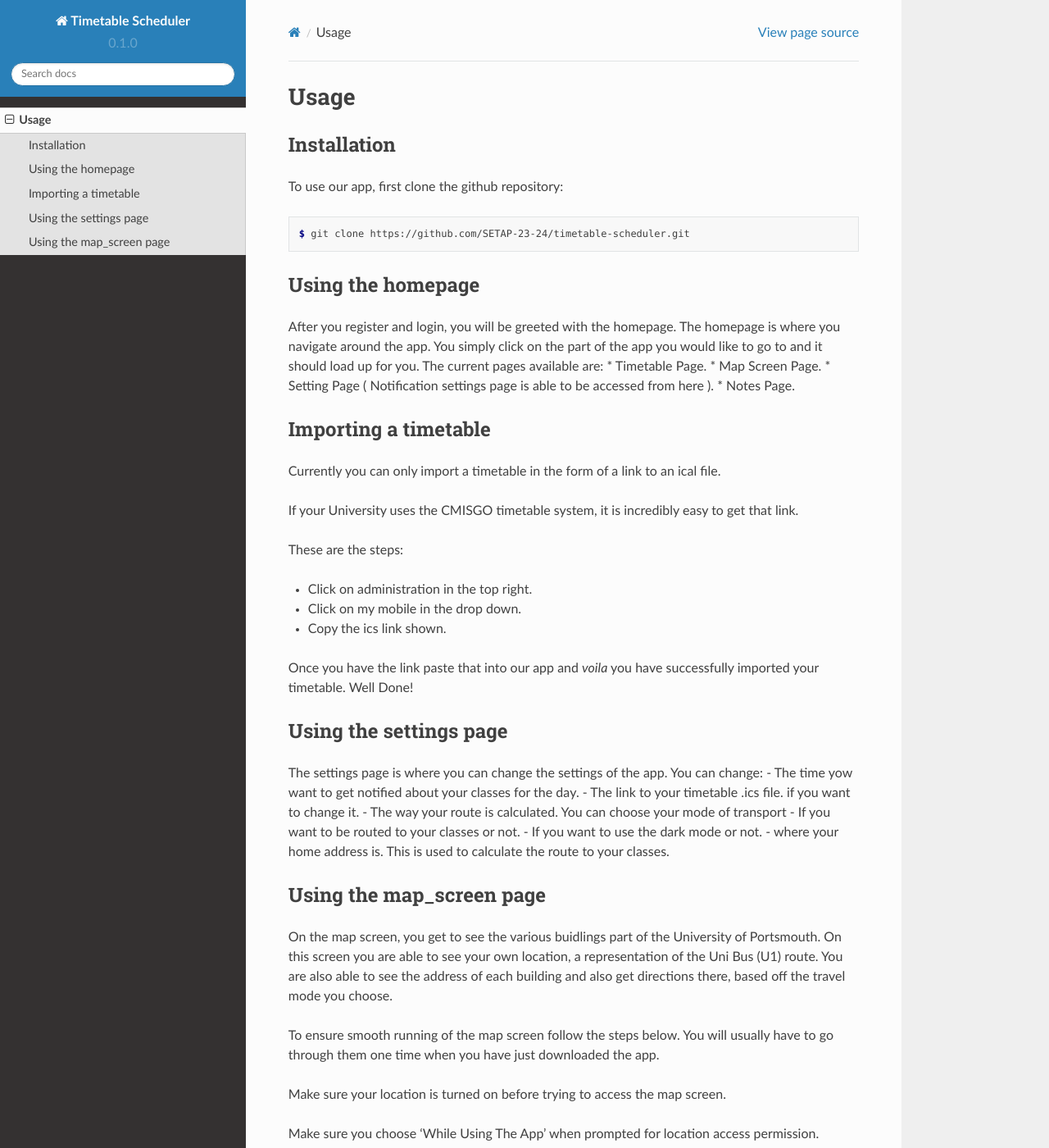
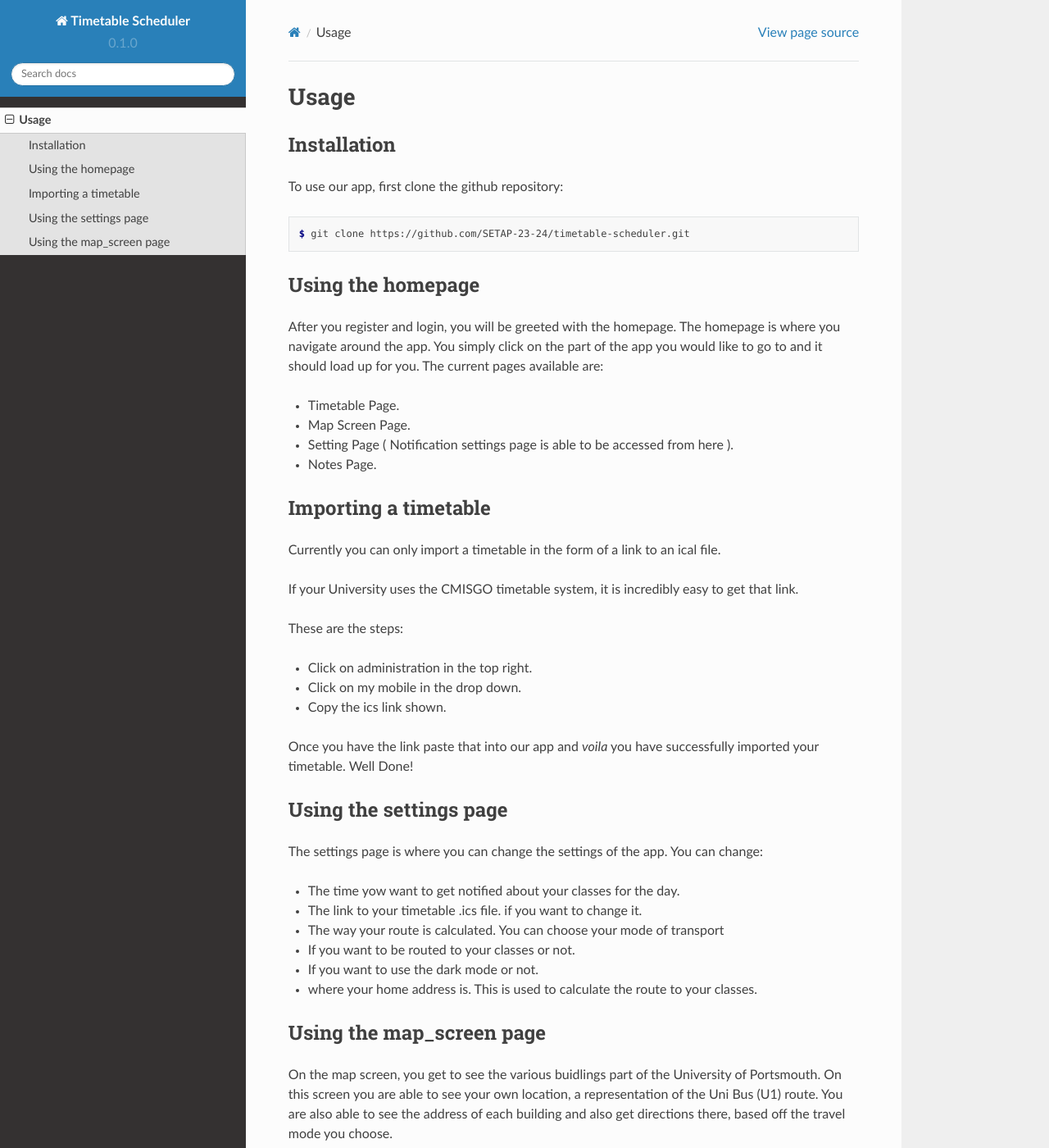
Before and after one commit to SETAP-23-24/timetable-scheduler-docs, a Sphinx documentation site: the page built from docs/source/usage.rst, in a window 1280 px wide and 1400 px high. Shown: the whole window at 82% size. Built offline with Sphinx 7.4.7 and the Read the Docs theme 2.0.0, drawn with Linux system fonts in a browser that asks for light colours.

```diff
--- a/docs/source/usage.rst
+++ b/docs/source/usage.rst
@@ -18,6 +18,7 @@ Using the homepage
 After you register and login, you will be greeted with the homepage.
 The homepage is where you navigate around the app. You simply click on the part of the app you would like to go to and it should load up for you.
 The current pages available are:
+
 * Timetable Page.
 * Map Screen Page.
 * Setting Page ( Notification settings page is able to be accessed from here ).
@@ -47,12 +48,13 @@ Using the settings page
 
 The settings page is where you can change the settings of the app.
 You can change:
-- The time yow want to get notified about your classes for the day.
-- The link to your timetable .ics file. if you want to change it.
-- The way your route is calculated. You can choose your mode of transport
-- If you want to be routed to your classes or not.
-- If you want to use the dark mode or not.
-- where your home address is. This is used to calculate the route to your classes.
+
+* The time yow want to get notified about your classes for the day.
+* The link to your timetable .ics file. if you want to change it.
+* The way your route is calculated. You can choose your mode of transport
+* If you want to be routed to your classes or not.
+* If you want to use the dark mode or not.
+* where your home address is. This is used to calculate the route to your classes.
 
 Using the map_screen page
 -------------------------
```
